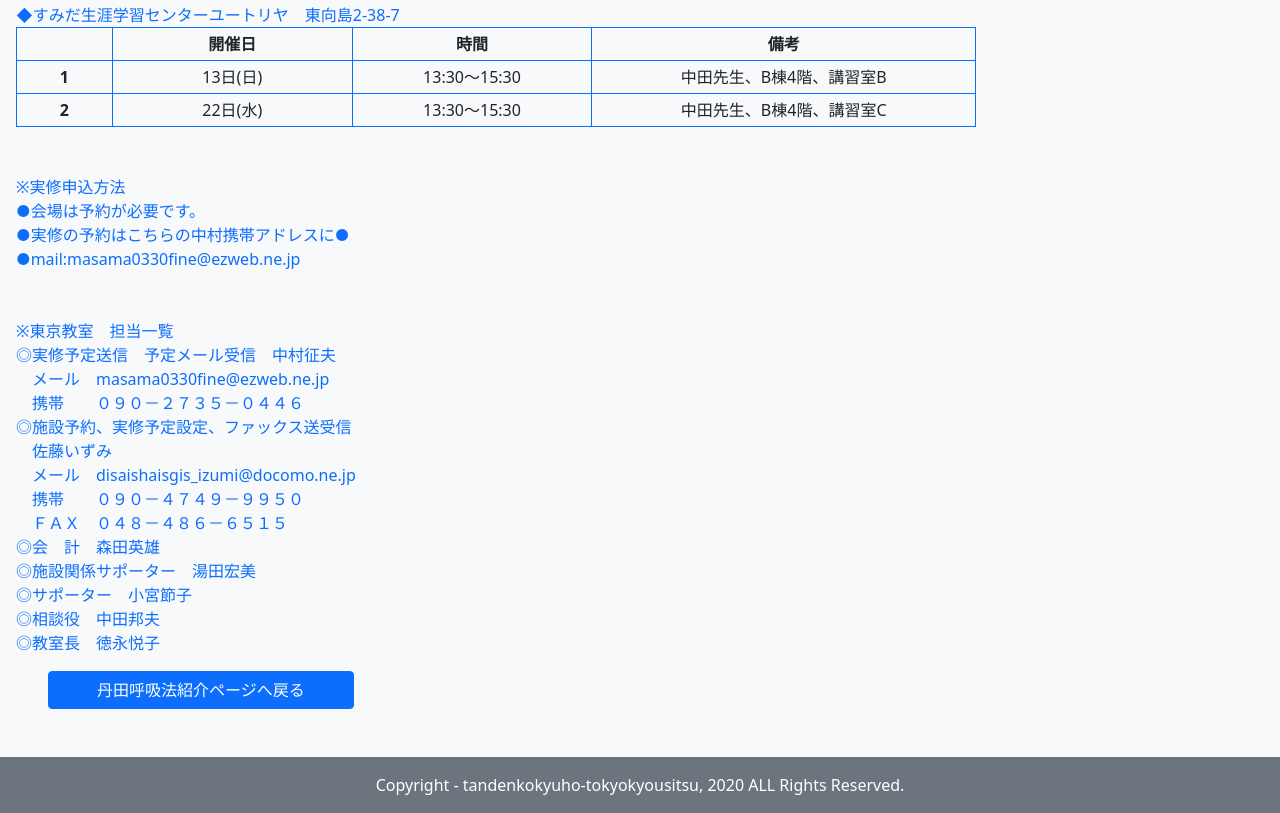
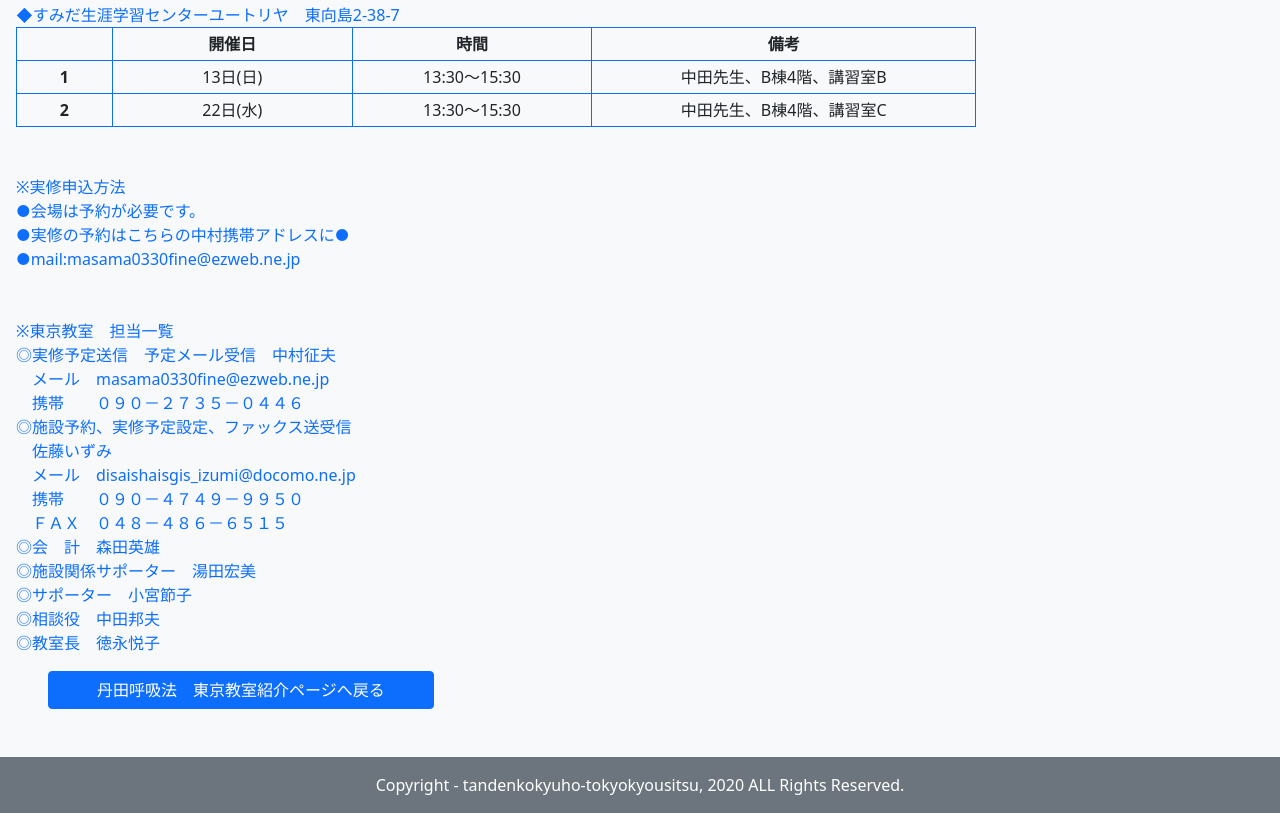
Before and after one commit to hyamashita0519/tanden, a plain HTML site: page member.html in a window 1280 px wide. Shown: the part 587-1400 px from the top of the page. Drawn offline with nearby package versions, Linux system fonts and the light colour scheme.

Commit message:
Add files via upload

```diff
--- a/member.html
+++ b/member.html
@@ -167,7 +167,7 @@
 								◎教室長　徳永悦子<br>
 			</p>
 			<!- 元のサイトに戻る-->
-			<a class="btn btn-primary ms-5 px-5" href="https://hyamashita0519.github.io/tanden/index.html" role="button">丹田呼吸法紹介ページへ戻る</a>
+			<a class="btn btn-primary ms-5 px-5" href="https://hyamashita0519.github.io/tanden/index.html" role="button">丹田呼吸法　東京教室紹介ページへ戻る</a>
 
 			<!- 最下段コメント-->
 			<div class="bg-secondary bg-grandient text-white text-center p-3 mt-5">
```
